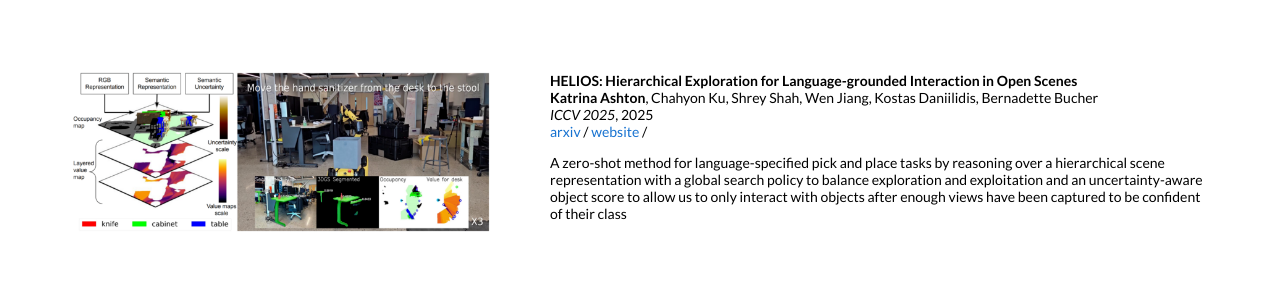
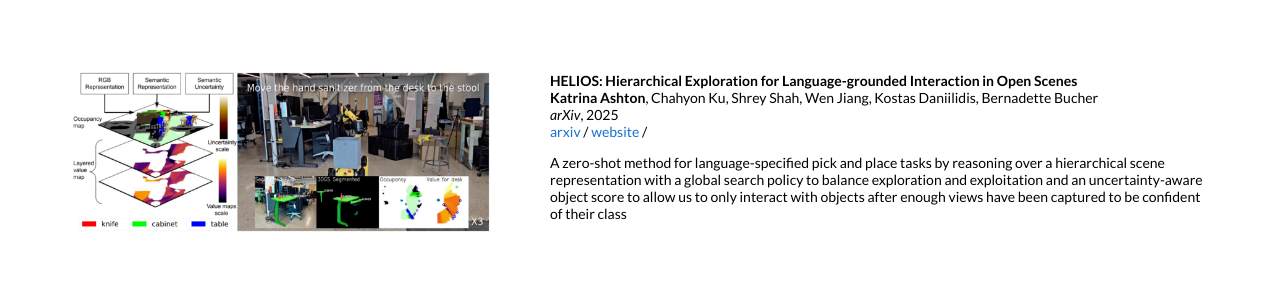
Before and after one commit to k-ashton/k-ashton.github.io, a Jekyll site: the page built from _posts/2025-09-29-helios.markdown, in a window 1280 px wide. Shown: the part 431-728 px from the top of the page. Built offline with Jekyll 4.4.1, drawn with Linux system fonts in a browser that asks for light colours.

Commit message:
Fix error in venue leftover from copying from previous work

```diff
--- a/_posts/2025-09-29-helios.markdown
+++ b/_posts/2025-09-29-helios.markdown
@@ -5,7 +5,7 @@ date:   2025-09-28 22:21:59 +00:00
 image: /images/2025_helios.png
 categories: research
 authors: "<strong>Katrina Ashton</strong>, Chahyon Ku, Shrey Shah, Wen Jiang, Kostas Daniilidis, Bernadette Bucher"
-venue: "ICCV 2025"
+venue: "arXiv"
 arxiv: https://arxiv.org/abs/2509.22498
 website: https://helios-robot-perception.github.io/
 ---
```
